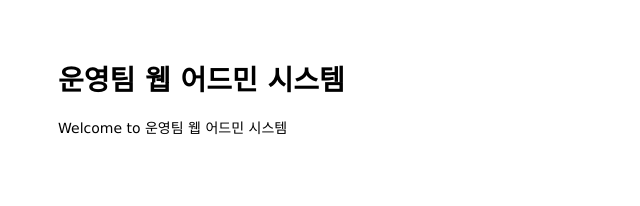
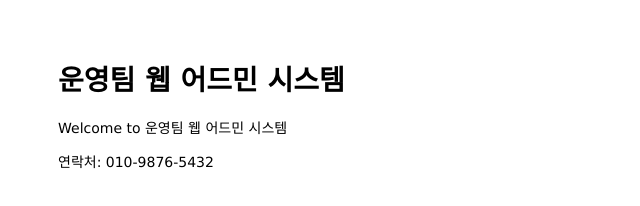
Before and after one commit to Hanna-artemis-Oh/mastering-git-github, a plain HTML site: page public/index.html in a window 1280 px wide. Shown: the whole page, without its empty margins (0-640 px from the left). Drawn offline with Linux system fonts and the light colour scheme.

Commit message:
Add hotline to index page

```diff
--- a/public/index.html
+++ b/public/index.html
@@ -10,4 +10,8 @@
   <p>Welcome to 운영팀 웹 어드민 시스템</p>
 </body>
 
+
+<footer>
+  <p>연락처: 010-9876-5432</p>
+</footer>
 </html>
```
